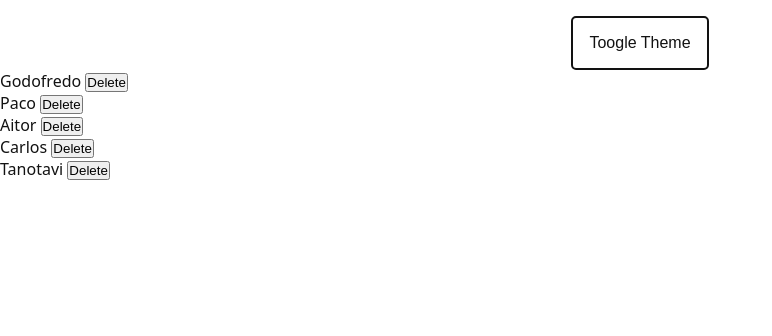
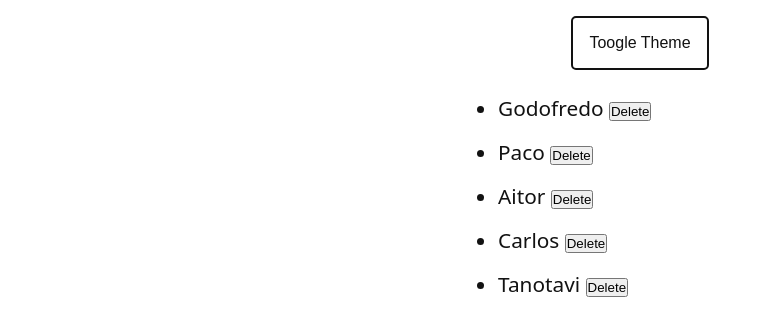
Before and after one commit to Espadv69/Dynamic-List-Management, a React (Vite) app: page / in a window 1280 px wide. Shown: the top 336 px of the page, without its empty margins (0-772 px from the left). Built offline with nearby package versions, Linux system fonts and the light colour scheme.

Commit message:
Add styling for ItemList component with flex layout and spacing

```diff
--- a/src/css/ItemList.css
+++ b/src/css/ItemList.css
@@ -0,0 +1,13 @@
+.ul-list {
+  margin: 1rem auto;
+  padding: .5rem;
+
+  width: 100%;
+  max-width: 300px;
+
+  display: flex;
+  flex-direction: column;
+  gap: 1rem;
+
+  font-size: 1.3rem;
+}
```
